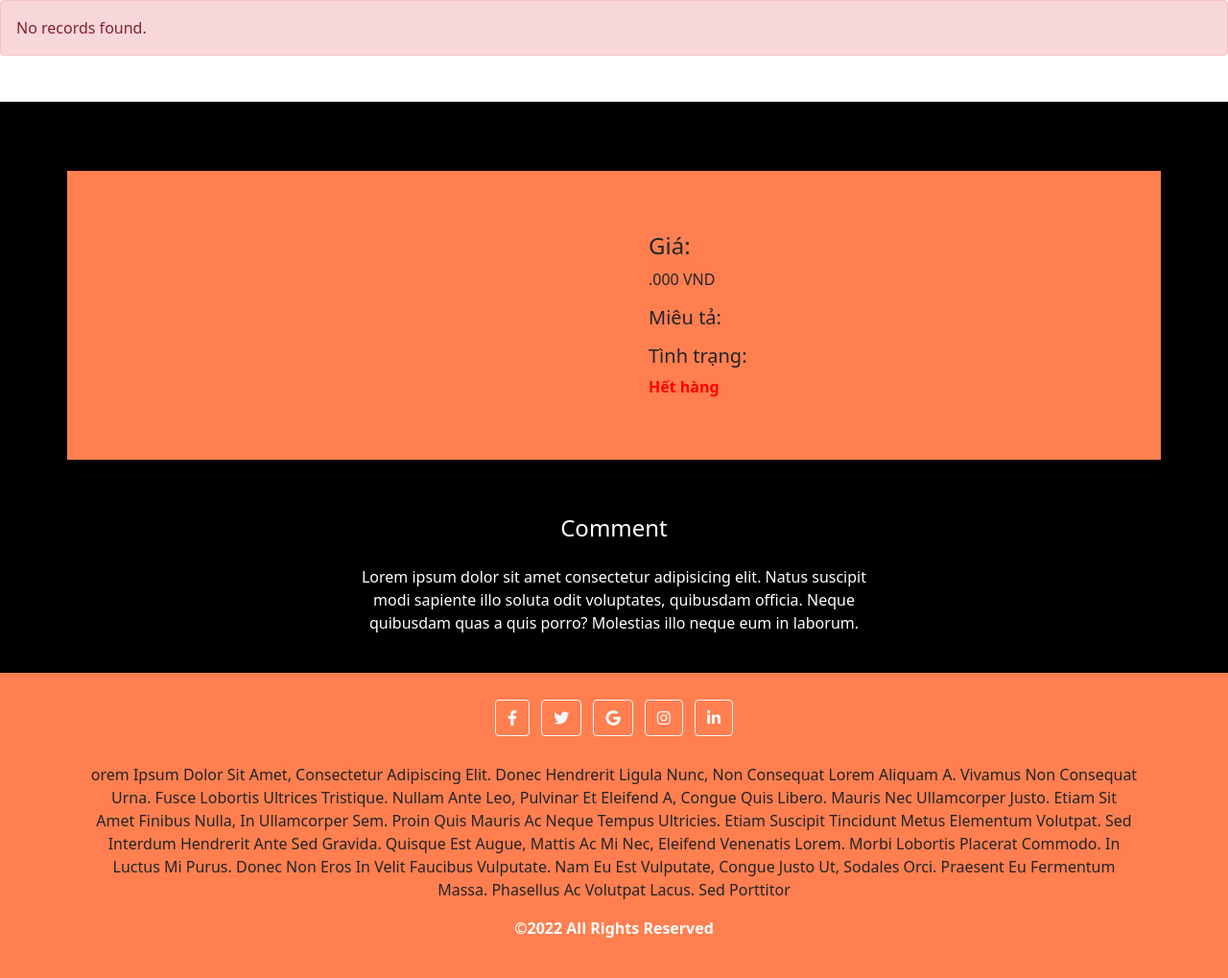
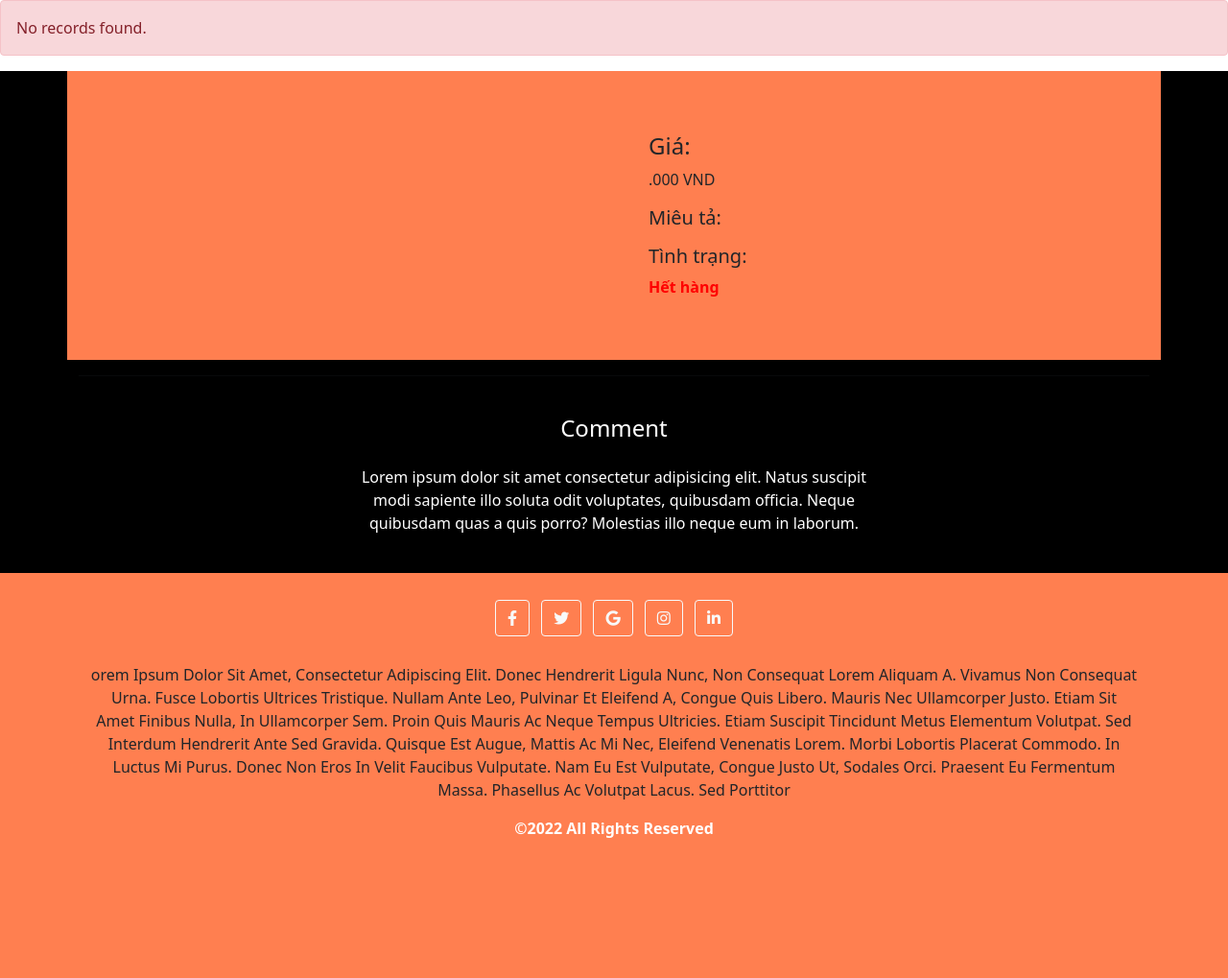
Before and after one commit to thuankhangho/btl-web, a PHP site: page /productInfo.php in a window 1280 px wide. Shown: the part 182-1201 px from the top of the page at 96% size. After the commit the page ends 1055 px from the top, so only its background shows below. Run offline with PHP 8.4, Linux system fonts and the light colour scheme; a user stored in the database is signed in; data that the repository does not hold is empty; some libraries are stand-ins or nearby versions; some web fonts are replaced.

Commit message:
Update productInfo.php

```diff
--- a/productInfo.php
+++ b/productInfo.php
@@ -45,8 +45,8 @@
             echo "<div class='alert alert-danger'>No records found.</div>";
         }
     ?>
-    <main class="mt-5 pt-4">
-    <div class="container dark-grey-text mt-5">
+    <main class="">
+    <div class="container dark-grey-text">
 
       <!--Grid row-->
       <div class="row productDISP">
```
